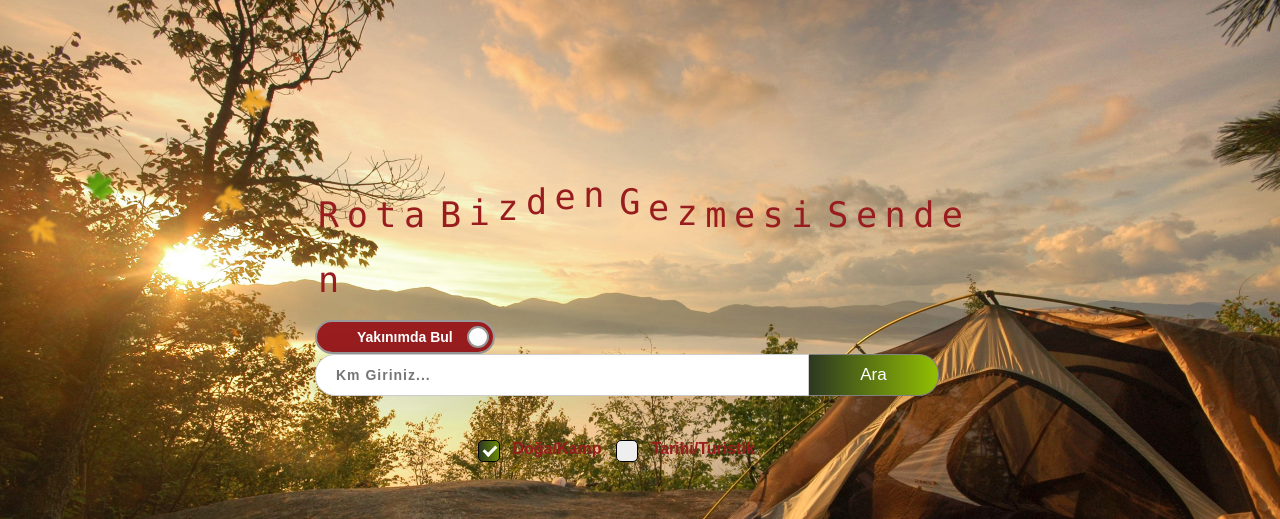
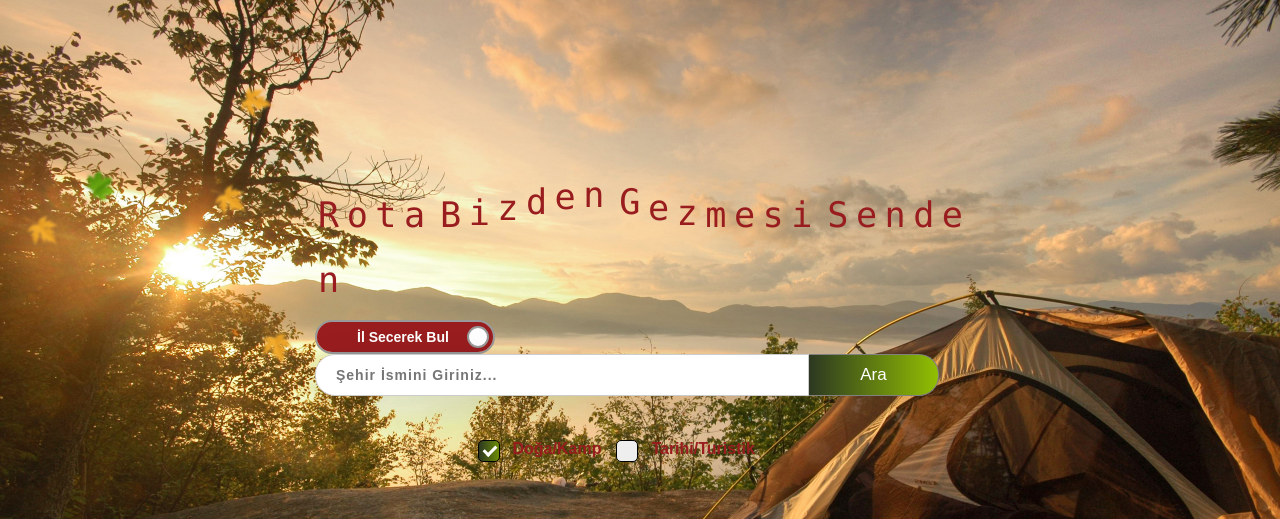
Before and after one commit to ahlas/glck, a Django app: page / in a window 1280 px wide. Shown: the part 17-536 px from the top of the page. Run offline with Django 3.2, Linux system fonts and the light colour scheme.

Commit message:
firstPage calisma v4 ( il ve yakin mesafe degistirildi)

```diff
--- a/gezi/post/views.py
+++ b/gezi/post/views.py
@@ -52,7 +52,7 @@ def detail(request):
 
     if rotaStateFlag == rotaStateEnum.firstState: # Bu rota belirlemede tekrar sayfanın yüklenmesi için gerekli State
             firstPageRefresh = "Yes"
-            modState = MODState.ilSecimi
+            modState = MODState.yakinCevre
             checkList = request.GET.getlist('checks[]')
             globalCheckList = checkList
             query = request.GET['lastname']
@@ -61,7 +61,7 @@ def detail(request):
             if len(checkList) != 0:
                 for j in range(len(checkList)):
                     if checkList[j]=="mod":
-                        modState = MODState.yakinCevre
+                        modState = MODState.ilSecimi
 
 
             if modState == MODState.yakinCevre:
--- a/gezi/static/css/firstPageCSS.css
+++ b/gezi/static/css/firstPageCSS.css
@@ -313,12 +313,12 @@ h1{
         box-sizing: border-box;
     }
 .onoffswitch-inner:before {
-        content: "Yakınımda Bul";
+        content: "İl Secerek Bul";
         padding-left: 40px;
         background-color: #991d1f; color: #FFFFFF;
     }
 .onoffswitch-inner:after {
-        content: "İl Secerek Bul";
+        content: "Yakınımda Bul";
         padding-right: 40px;
         background-color: #212238; color: #FFFFFF;
         text-align: right;
--- a/gezi/static/script/allScript.js
+++ b/gezi/static/script/allScript.js
@@ -1,9 +1,10 @@
 function handleClick(cb) {
             if (cb.checked) {
+                document.getElementById("searchArea").placeholder = "Şehir İsmini Giriniz...";
+                document.getElementById("searchArea").value="";
+
+            } else {
                 document.getElementById("searchArea").placeholder = "Km Giriniz...";
-                document.getElementById("searchArea").value="";
-            } else {
-                document.getElementById("searchArea").placeholder = "Şehir İsmini Giriniz...";
                 document.getElementById("searchArea").value="";
             }
 }
--- a/gezi/templates/firstPage.html
+++ b/gezi/templates/firstPage.html
@@ -62,7 +62,7 @@
             </label>
         </div>
 
-          <input style="background-color: #FFFFFF" class="searchinput" id="searchArea" name="lastname" type="text" align="center" placeholder="Km Giriniz...">
+          <input style="background-color: #FFFFFF" class="searchinput" id="searchArea" name="lastname" type="text" align="center" placeholder="Şehir İsmini Giriniz...">
           <button type="submit" formaction="{% url 'detail' %}"  style="position:relative;" id="searchButton">Ara</button>
 
           <script src="{% static 'script/allScript.js' %}"></script>
```
